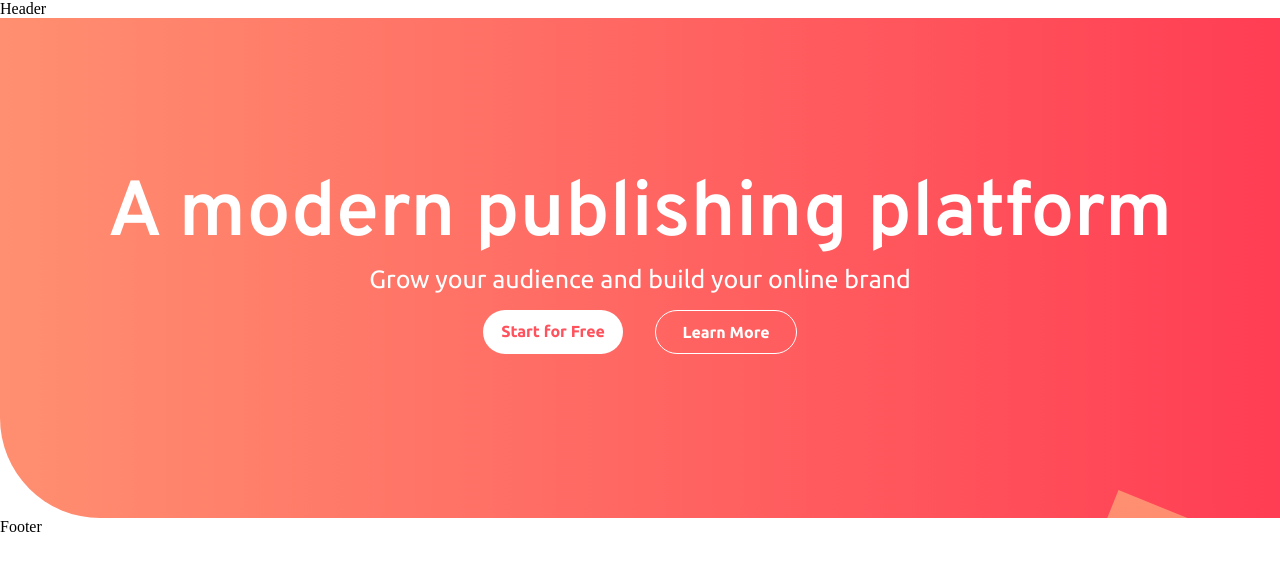
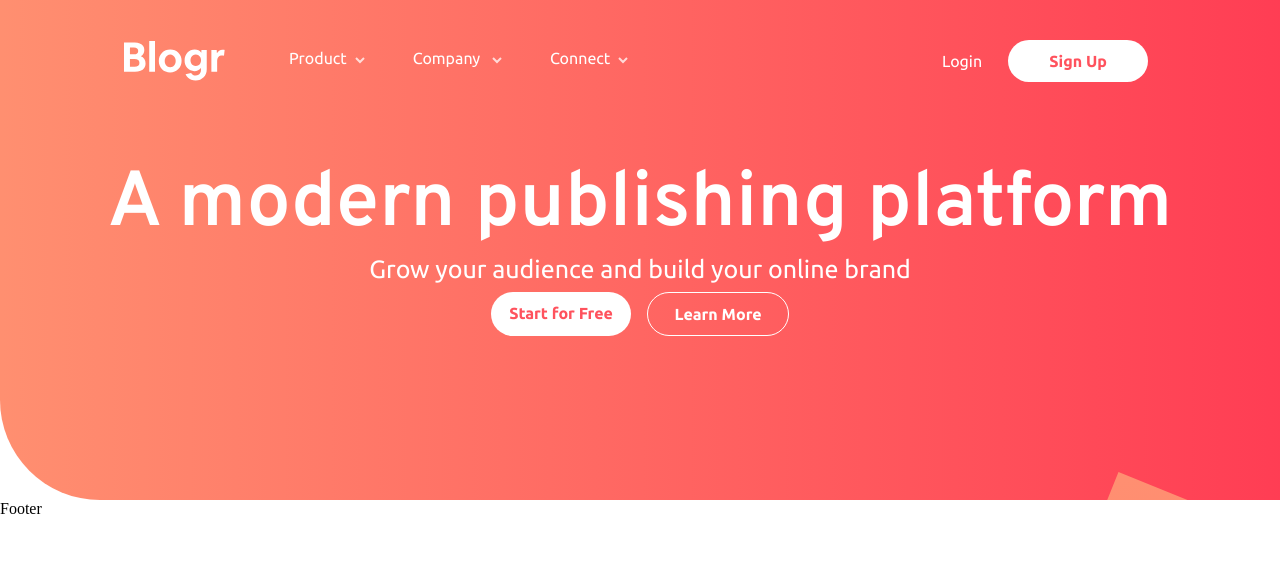
Before and after one commit to OmarKnows/Blogr, a React (Vite) app: page / in a window 1280 px wide. Shown: the top 570 px of the page. Built offline with nearby package versions, Linux system fonts and the light colour scheme.

Commit message:
Header component design

```diff
--- a/src/components/Header/Header.css
+++ b/src/components/Header/Header.css
@@ -0,0 +1,40 @@
+.header {
+	display: flex;
+	justify-content: space-around;
+	align-items: center;
+	text-align: center;
+	position: fixed;
+	margin-top: 2rem;
+	top: 0;
+	left: 0;
+	right: 0;
+}
+
+.logo {
+	margin-right: 4rem;
+}
+
+.login {
+	color: hsl(0, 0%, 100%);
+	font-family: 'Ubuntu';
+	font-weight: 300;
+	padding: 12px 10px;
+	margin: 0.5rem;
+	cursor: pointer;
+}
+
+.header-item {
+	color: hsl(0, 0%, 100%);
+	font-family: 'Ubuntu';
+	font-weight: 300;
+	margin: 0.5rem 3rem 0 0;
+	cursor: pointer;
+}
+
+.header-item img {
+	margin-left: 0.5rem;
+}
+
+.flex-box {
+	display: flex;
+}
--- a/src/components/Header/Header.tsx
+++ b/src/components/Header/Header.tsx
@@ -1,7 +1,30 @@
 import './Header.css';
+import logo from '../../assets/logo.svg';
+import arrow from '../../assets/icon-arrow-light.svg';
 
 const Header = () => {
-	return <div>Header</div>;
+	return (
+		<div className='header'>
+			<div className='flex-box '>
+				<img className='logo' src={logo} alt='logo' />
+				<div className='header-item'>
+					Product
+					<img src={arrow} />
+				</div>
+				<div className='header-item'>
+					Company <img src={arrow} />
+				</div>
+				<div className='header-item'>
+					Connect
+					<img src={arrow} />
+				</div>
+			</div>
+			<div className='flex-box'>
+				<div className='login'>Login</div>
+				<div className='primary-btn'>Sign Up</div>
+			</div>
+		</div>
+	);
 };
 
 export default Header;
--- a/src/index.css
+++ b/src/index.css
@@ -12,7 +12,7 @@
 
 	border-radius: 100px;
 	padding: 12px 10px;
-	margin: 1rem;
+	margin: 0.5rem;
 
 	width: 120px;
 
@@ -36,7 +36,7 @@
 	border: 1px solid hsl(0, 0%, 100%);
 	border-radius: 100px;
 	padding: 12px 10px;
-	margin: 1rem;
+	margin: 0.5rem;
 
 	width: 120px;
 
```
